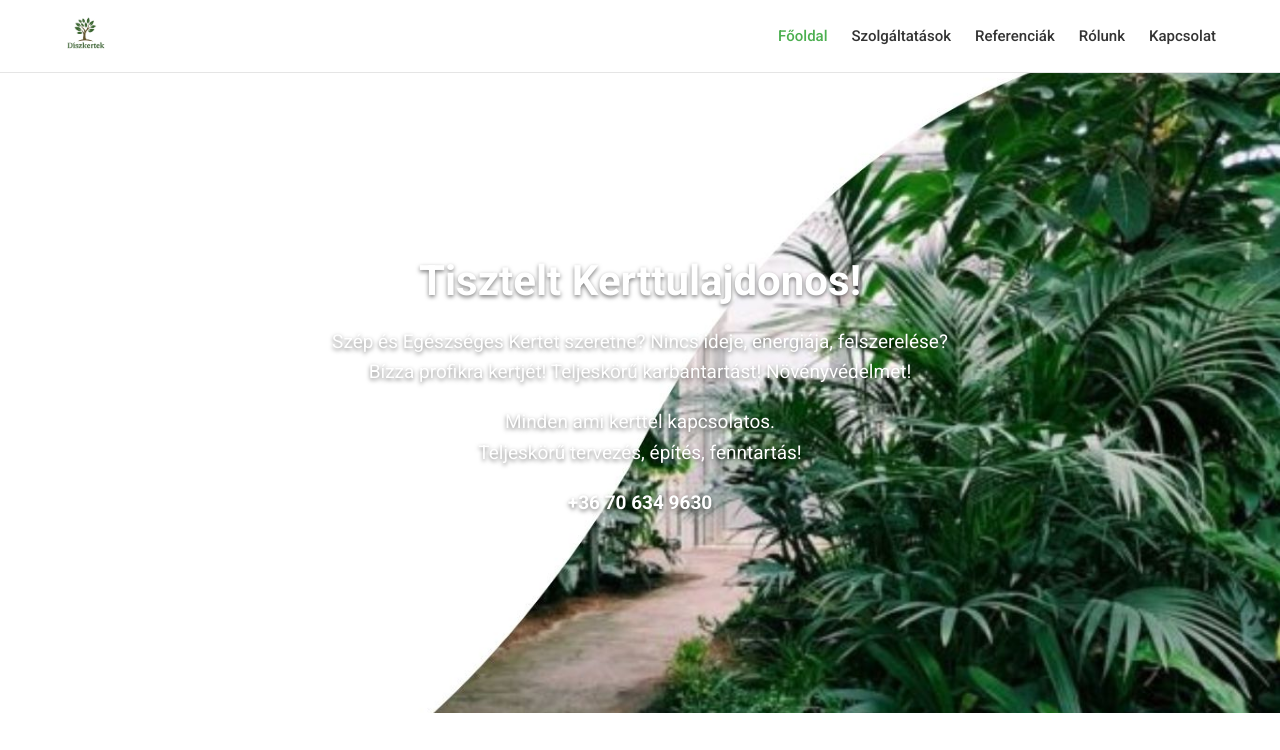
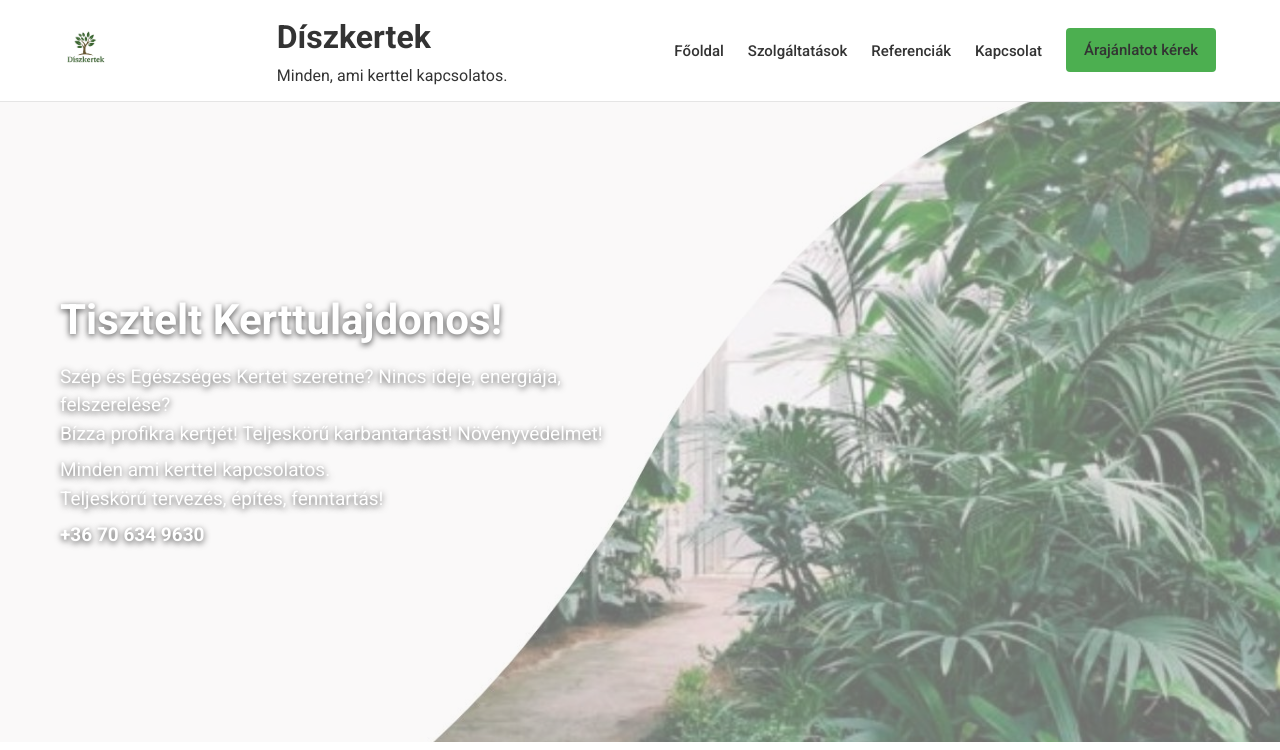
Before and after one commit to AgnesGeller/diszkertek, a plain HTML site: page index.html in a window 1280 px wide. Shown: the top 750 px of the page. Drawn offline with Linux system fonts and the light colour scheme.

Commit message:
btn added

```diff
--- a/assets/css/style.css
+++ b/assets/css/style.css
@@ -72,6 +72,7 @@ img {
     padding: 10px 20px 14px;
 }
 
+
 .nav a {
     text-decoration: none;
     color: #333;
@@ -79,8 +80,20 @@ img {
     font-size: 15px;
 }
 
-.nav a.active {
-    color: #4CAF50;
+/* Árajánlat gomb – eredeti WordPress stílus */
+.btn-cta {
+    background: #4CAF50;      /* zöld háttér */
+    color: #fff;              /* fehér szöveg */
+    padding: 10px 18px;       /* méret */
+    border-radius: 4px;       /* lekerekítés */
+    text-decoration: none;    /* nincs aláhúzás */
+    font-weight: 600;         /* félkövér */
+    white-space: nowrap;      /* ne törjön sorba */
+    display: inline-block;
+}
+
+.btn-cta:hover {
+    background: #43a047;      /* sötétebb zöld hover */
 }
 
 .nav-toggle {
@@ -100,43 +113,48 @@ img {
 }
 
 /* HERO – mobile first */
-
 .hero {
     position: relative;
-    height: 60vh;
-    background-size: cover;
-    background-position: center;
-    background-repeat: no-repeat;
+    background: url('../img/wave.jpg') center/cover no-repeat;
+    height: 80vh;
     display: flex;
     align-items: center;
-    justify-content: center;
-    text-align: center;
-    color: #fff;
+    padding-left: 60px;
 }
 
 .hero-overlay {
     position: absolute;
     inset: 0;
-
+    background: rgba(244, 242, 242, 0.45);
 }
 
 .hero-content {
     position: relative;
-    max-width: 700px;
-    padding: 0 20px;
+    color: #fff;
+    max-width: 600px;
+    text-shadow: 0 2px 6px rgba(0,0,0,0.7);
 }
 
-.hero h1 {
-    font-size: 28px;
-    margin-bottom: 12px;
-    font-weight: 700;
-    text-shadow: 0 2px 4px rgba(0,0,0,0.5);
+.hero-content h1 {
+    font-size: 64px;
+    margin-bottom: 10px;
 }
 
-.hero p {
-    font-size: 15px;
-    margin-bottom: 20px;
-    text-shadow: 0 2px 4px rgba(0,0,0,0.5);
+.hero-content h2 {
+    font-size: 28px;
+    margin-bottom: 30px;
+}
+
+.hero-content p {
+    font-size: 20px;
+    line-height: 1.5;
+    margin-bottom: 8px;
+}
+
+.hero-phone {
+    margin-top: 20px;
+    font-size: 26px;
+    font-weight: bold;
 }
 /* BEMUTATKOZÁS BLOKK – MOBILE FIRST */
 
--- a/index.html
+++ b/index.html
@@ -14,21 +14,31 @@
 
 <header class="header">
     <div class="container header-inner">
+
         <a href="index.html" class="logo">
-            <img src="assets/img/logo.png" alt="Diszkertek logó">
+            <img src="assets/img/logo.png" alt="Díszkertek logó">
         </a>
+
+        <div class="header-text">
+            <h1 class="brand-title">Díszkertek</h1>
+            <p class="brand-subtitle">Minden, ami kerttel kapcsolatos.</p>
+        </div>
+
         <nav class="nav">
             <ul>
                 <li><a href="index.html" class="active">Főoldal</a></li>
                 <li><a href="szolgaltatasok.html">Szolgáltatások</a></li>
                 <li><a href="referenciak.html">Referenciák</a></li>
-                <li><a href="rolunk.html">Rólunk</a></li>
                 <li><a href="kapcsolat.html">Kapcsolat</a></li>
+                <div class="top-info">
+                <a href="kapcsolat.html" class="btn-cta">Árajánlatot kérek</a>
+            </div>
             </ul>
         </nav>
+
         <button class="nav-toggle" aria-label="Menü">
-            <span></span><span></span><span></span>
-        </button>
+
+
     </div>
 </header>
 
```
Also changed, not shown: referenciak.html (+14 -10 lines).
